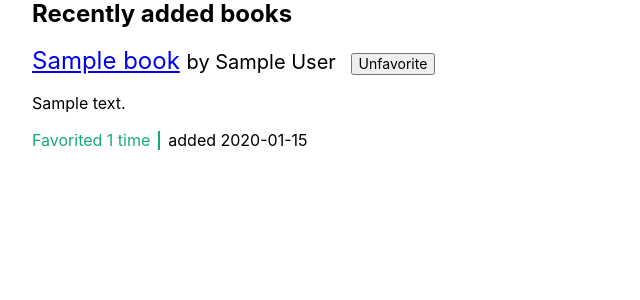
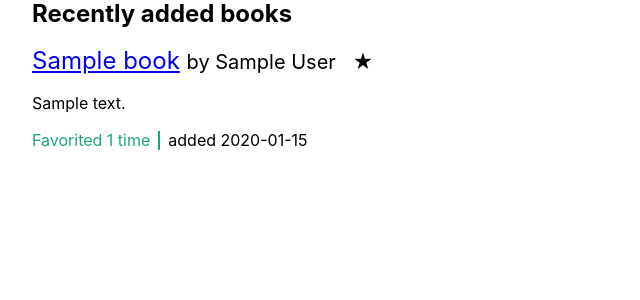
Before and after one commit to momentum-cohort-2018-10/freeshelf-instructor, a Django app: page / in a window 1280 px wide. Shown: the part 104-404 px from the top of the page, without its empty margins (0-640 px from the left). Run offline with Django 3.2, Linux system fonts and the light colour scheme; a user stored in the database is signed in; tables that the repository leaves empty hold one stand-in row (values such as "Sample post").

Commit message:
Change favorite/unfavorite button to use stars

```diff
--- /dev/null
+++ b/static/css/freeshelf.css
@@ -0,0 +1,7 @@
+.background-none {
+  background: none;
+}
+
+.blue-hover:hover {
+  color: #357EDD;
+}
--- a/templates/base.html
+++ b/templates/base.html
@@ -7,6 +7,7 @@
   <meta name="viewport" content="width=device-width, initial-scale=1.0">
   <meta http-equiv="X-UA-Compatible" content="ie=edge">
   <link rel="stylesheet" href="{% static 'css/tachyons.min.css' %}" />
+  <link rel="stylesheet" href="{% static 'css/freeshelf.css' %}" />
   <title>Freeshelf</title>
 </head>
 
--- a/templates/books/index.html
+++ b/templates/books/index.html
@@ -11,8 +11,12 @@
       {% if request.user.is_authenticated %}
       <form method="POST" class="dib">
         <input type="hidden" name="book" value="{{ book.pk }}">
-        <button class="f6 ml2" type="submit">
-          {% if book in favorite_books %}Unfavorite{% else %}Favorite{% endif %}
+        <button class="background-none blue-hover grow-large f4 ml1 bn bg-white" type="submit">
+          {% if book in favorite_books %}
+          &#x2605;
+          {% else %}
+          &#x2606;
+          {% endif %}
         </button>
       </form>
       {% endif %}
```
